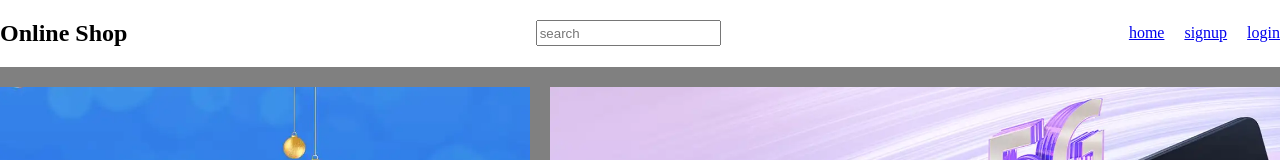
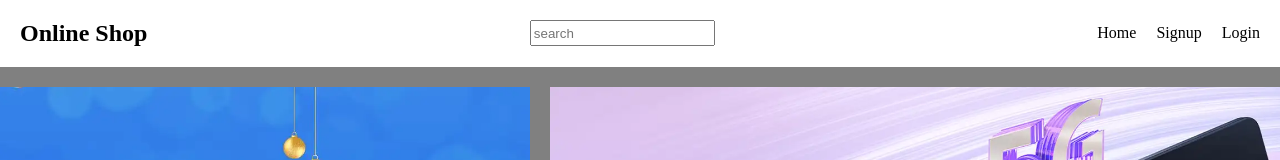
Before and after one commit to Nandeesh-Gopal/OnlineShop_frontend, a React (Create React App) app: page / in a window 1280 px wide. Shown: the top 160 px of the page. Built offline with nearby package versions, Linux system fonts and the light colour scheme; no server answers.

Commit message:
added some css for the nav bar

```diff
--- /dev/null
+++ b/src/components/Footer.js
@@ -0,0 +1,3 @@
+function footer(){
+
+}
--- a/src/components/Nav.js
+++ b/src/components/Nav.js
@@ -1,34 +1,36 @@
-import {Link} from "react-router-dom"
+import { useNavigate } from "react-router-dom";
 import Logout from "./Logout";
-import "../styles/nav.css"
-function Nav(){
-    const token = localStorage.getItem("token")
+import "../styles/nav.css";
+
+function Nav() {
+  const navi = useNavigate();
+  const token = localStorage.getItem("token");
+
   return (
     <div className="main-container">
-            <nav className='nav-bar'>
+      <nav className="nav-bar">
         <h1>Online Shop</h1>
-                <input type='text' placeholder='search'/>
-                <div className='sub-nav'>
-{
-                token ?(
+        <input type="text" placeholder="search" />
+
+        <div className="sub-nav">
+          <a onClick={() => navi("/")}>Home</a>
+
+          {token ? (
             <>
-                    <Link to="/">home</Link>
-                    <Link to="/partner">business partner</Link>
-                    <Link to="/cart">cart</Link>
-                    <Logout/>
+              <a onClick={() => navi("/partner")}>Business Partner</a>
+              <a onClick={() => navi("/cart")}>Cart</a>
+              <Logout />
             </>
-                ):(
+          ) : (
             <>
-                    <Link to="/">home</Link>
-                    <Link to='/signup'>signup</Link>
-                    <Link to='/login'>login</Link>
+              <a onClick={() => navi("/signup")}>Signup</a>
+              <a onClick={() => navi("/login")}>Login</a>
             </>
           )}
-
-
         </div>
       </nav>
     </div>
-    )
+  );
 }
+
 export default Nav;
--- a/src/styles/home.css
+++ b/src/styles/home.css
@@ -23,7 +23,7 @@
     100%{transform: translateX(0%);}
 }
 .product-group{
-    height: 300px;
+    height: auto;
     background-color: white;
     padding: 20px;
 }
@@ -41,3 +41,6 @@
   gap:10px;
   width:200px;
 }
+.product{
+    width: 20%;
+}
--- a/src/styles/nav.css
+++ b/src/styles/nav.css
@@ -1,3 +1,8 @@
+button{
+    text-decoration:None;
+}
 .main-container{
-    background-color: white;
+    background-color:white;
+    padding-left:20px;
+    padding-right:20px;
 }
```
Lines whose indentation alone changed are shown as unchanged.
